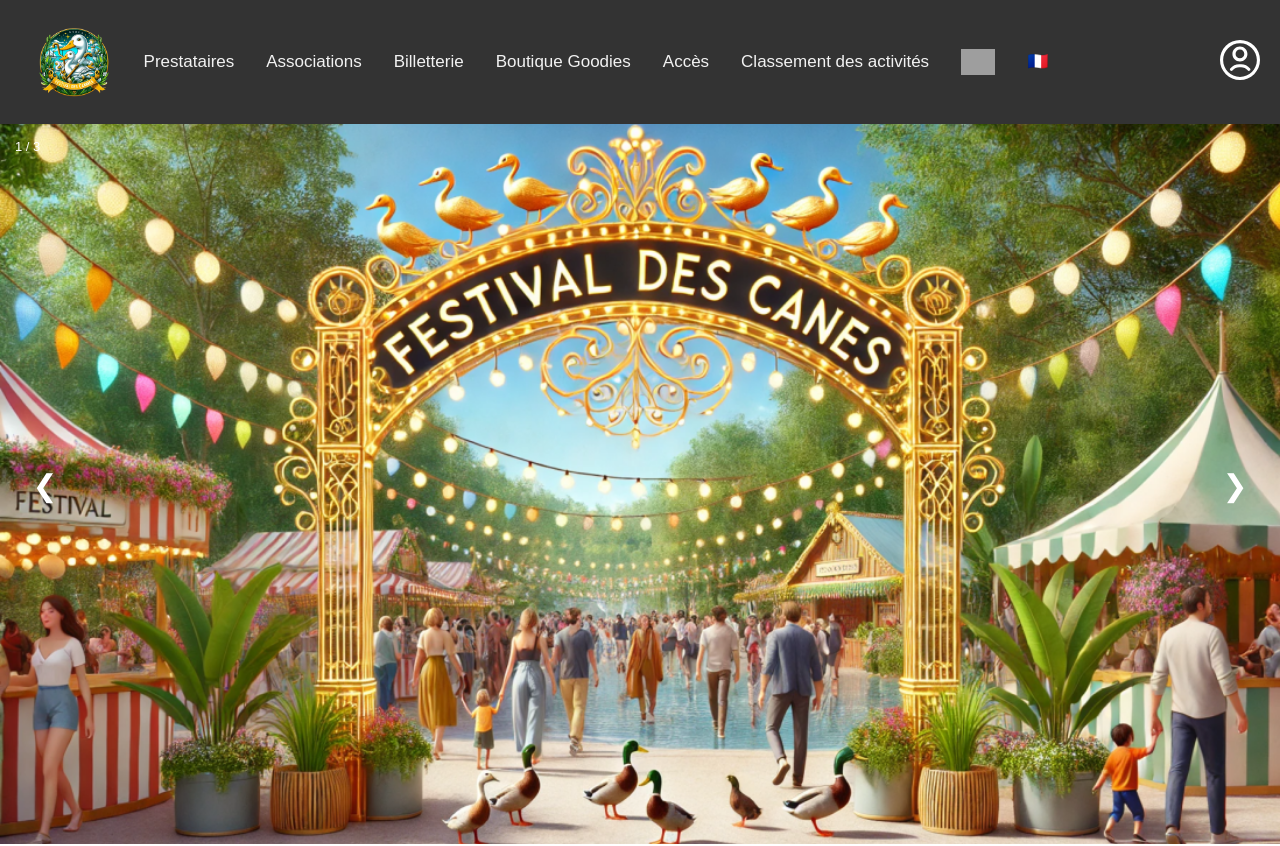
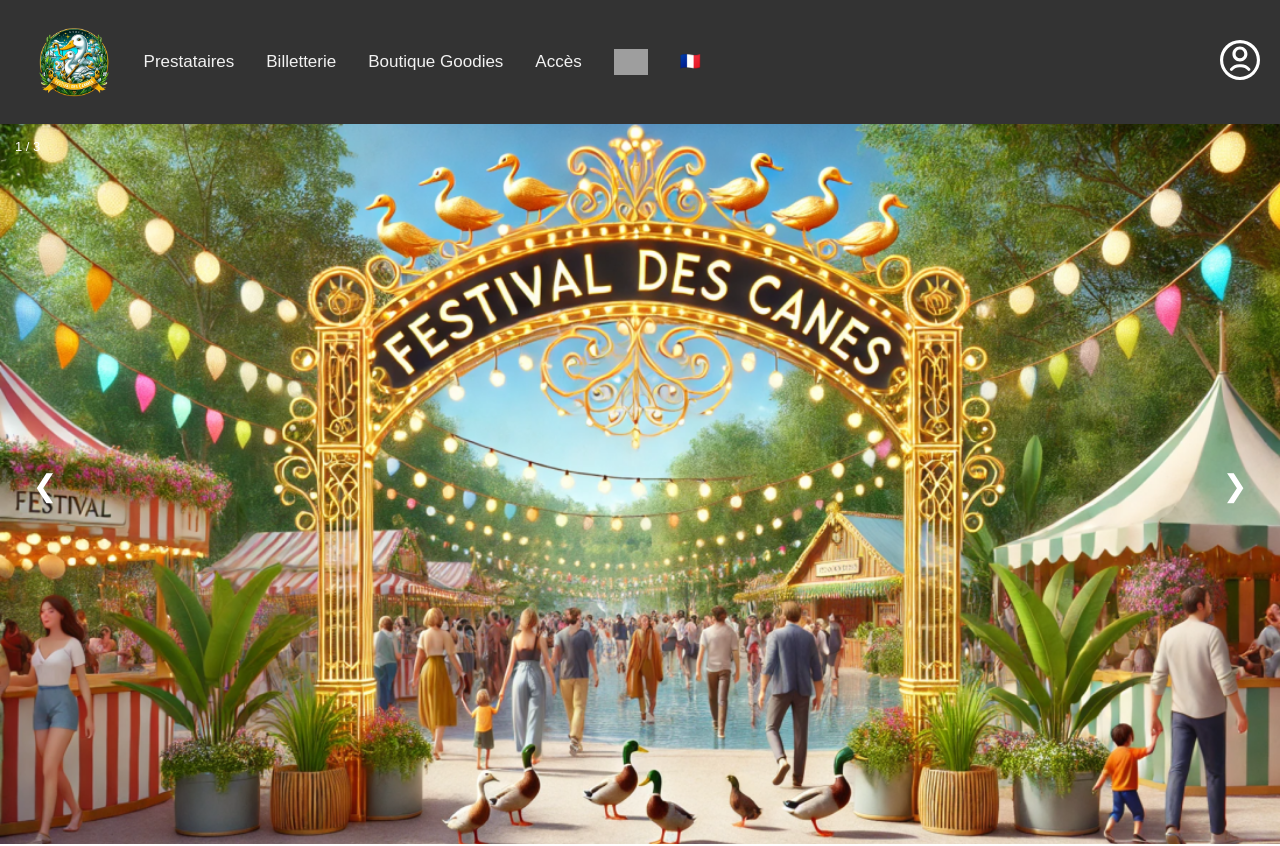
Before and after one commit to MaikenDANGELO/LeFestivalDesCannes, a Vue app in the folder frontend/: page / in a window 1280 px wide. Shown: the top 846 px of the page. Built offline with nearby package versions, Linux system fonts and the light colour scheme; grey boxes are pictures that could not be loaded.

Commit message:
Suppression d'un console.log, ajout des associations et du classement des activités à la page principale

```diff
--- a/frontend/src/App.vue
+++ b/frontend/src/App.vue
@@ -11,12 +11,12 @@
             <div @click="this.handlePrestDropdownClick" class="dropdown-content" v-if="isDropdownVisible2">
               <router-link  v-for="prestataire in this.prestataires" :key="prestataire['id']" :to="`/prestataire/${prestataire['id']}`">{{prestataire['nom']}}</router-link>
             </div>
-            <router-link class="left-element nav-link-common" to="/associations">{{ $t('appTexts.associations') }}</router-link>
+<!--            <router-link class="left-element nav-link-common" to="/associations">{{ $t('appTexts.associations') }}</router-link>-->
             <router-link class="left-element nav-link-common" to="/billeterie">{{ $t('appTexts.billetterie') }}</router-link>
             <router-link class="left-element nav-link-common" to="/boutique">{{ $t('appTexts.boutique') }}</router-link>
             <router-link class="left-element nav-link-common" to="/acces">{{ $t('appTexts.acces') }}</router-link>
             <!--<router-link class="left-element nav-link-common" to="/about">À propos</router-link>-->
-            <router-link class="left-element nav-link-common" to="/classementActivites">{{ $t('appTexts.classementActivites') }}</router-link>
+<!--            <router-link class="left-element nav-link-common" to="/classementActivites">{{ $t('appTexts.classementActivites') }}</router-link>-->
             <router-link class="left-element nav-link-common" v-if="this.utilisateur.role === 'admin'" to="/admin">{{ $t('appTexts.pageAdmin') }}</router-link>
             <a class="left-element nav-link-common" href="https://www.twitch.tv/dashducks" target="_blank">
               <img alt="Twitch logo" :src="require(`./assets/twitch.png`)" class="twitch-logo">
--- a/frontend/src/i18n.js
+++ b/frontend/src/i18n.js
@@ -15,7 +15,7 @@ const i18n = new VueI18n({
 store.watch(
     (state) => state.langue.currentLanguage,
     (newLang) => {
-        console.log("🔄 Mise à jour de la langue dans i18n :", newLang);
+        //console.log("🔄 Mise à jour de la langue dans i18n :", newLang);
         i18n.locale = newLang;
     }
 );
--- a/frontend/src/router/index.js
+++ b/frontend/src/router/index.js
@@ -9,10 +9,10 @@ import PageAdministrateur from "@/views/Admin/PageAdministrateur.vue";
 import PageSponsor from '@/views/PageSponsor.vue';
 import PageDon from '@/views/Prestataires/PageDon.vue';
 import PageInscriptionCanard from "@/views/PageInscriptionCanard.vue";
-import PageAssociations from "@/views/PageAssociations.vue";
+import PageAssociations from "@/components/PageAssociations.vue";
 import PageProfil from "@/views/Événement/PageProfil.vue";
 import PageReservationRestaurant from "@/views/Prestataires/PageReservationRestaurant.vue";
-import PageClassementActivites from "@/views/PageClassementActivites.vue";
+import PageClassementActivites from "@/components/PageClassementActivites.vue";
 import PageMenu from "@/views/Prestataires/PageMenu.vue";
 import PageStatistiques from '@/views/Admin/PageStatistiques.vue';
 import PageBoutique from '@/views/Boutique/PageBoutique.vue';
--- a/frontend/src/views/Événement/PagePrincipale.vue
+++ b/frontend/src/views/Événement/PagePrincipale.vue
@@ -60,6 +60,8 @@
     <ReservationTable></ReservationTable>
     <AchatBillet> </AchatBillet>
     <BoutiqueGoodies></BoutiqueGoodies>
+    <page-associations></page-associations>
+    <page-classement-activites></page-classement-activites>
     <TotalDons></TotalDons>
     <br>
   </div>
@@ -76,6 +78,8 @@ import { filter } from "core-js/internals/array-iteration";
 import ReservationTable from "@/components/ReservationTable.vue";
 import AchatBillet from "@/components/AchatBillet.vue";
 import BoutiqueGoodies from "@/components/BoutiqueGoodies.vue";
+import PageAssociations from "@/components/PageAssociations.vue";
+import PageClassementActivites from "@/components/PageClassementActivites.vue";
 
 
 export default {
@@ -119,7 +123,7 @@ export default {
       return data;
     },
     handleCatFilter(cat) {
-      if (this.filtreCategory.includes(cat)) this.filtreCategory.splice(this.filtreCategory.findIndex((f) => f == cat), 1);
+      if (this.filtreCategory.includes(cat)) this.filtreCategory.splice(this.filtreCategory.findIndex((f) => f === cat), 1);
       else this.filtreCategory.push(cat);
     },
     getFilteredPrestataires(prestataires) {
@@ -146,6 +150,8 @@ export default {
     }
   },
   components: {
+    PageClassementActivites,
+    PageAssociations,
     TotalDons,
     BanniereAccueil,
     CartePrestatairePerso,
```
Also changed, not shown: frontend/src/components/PageAssociations.vue (renamed from frontend/src/views/PageAssociations.vue), frontend/src/components/PageClassementActivites.vue (renamed from frontend/src/views/PageClassementActivites.vue).
